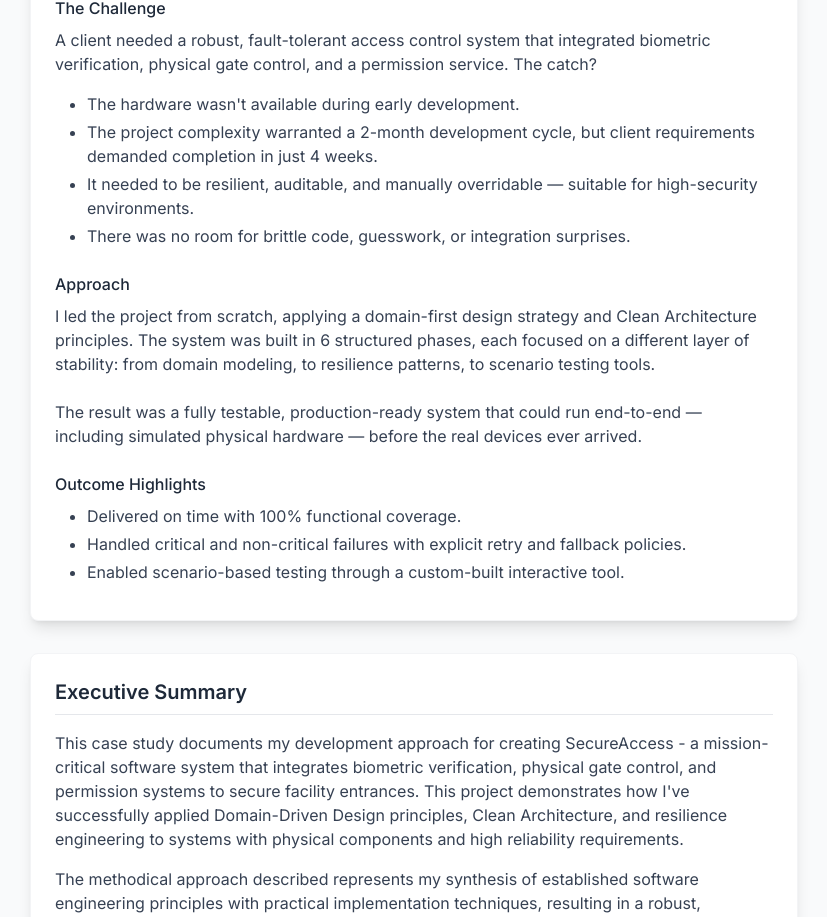
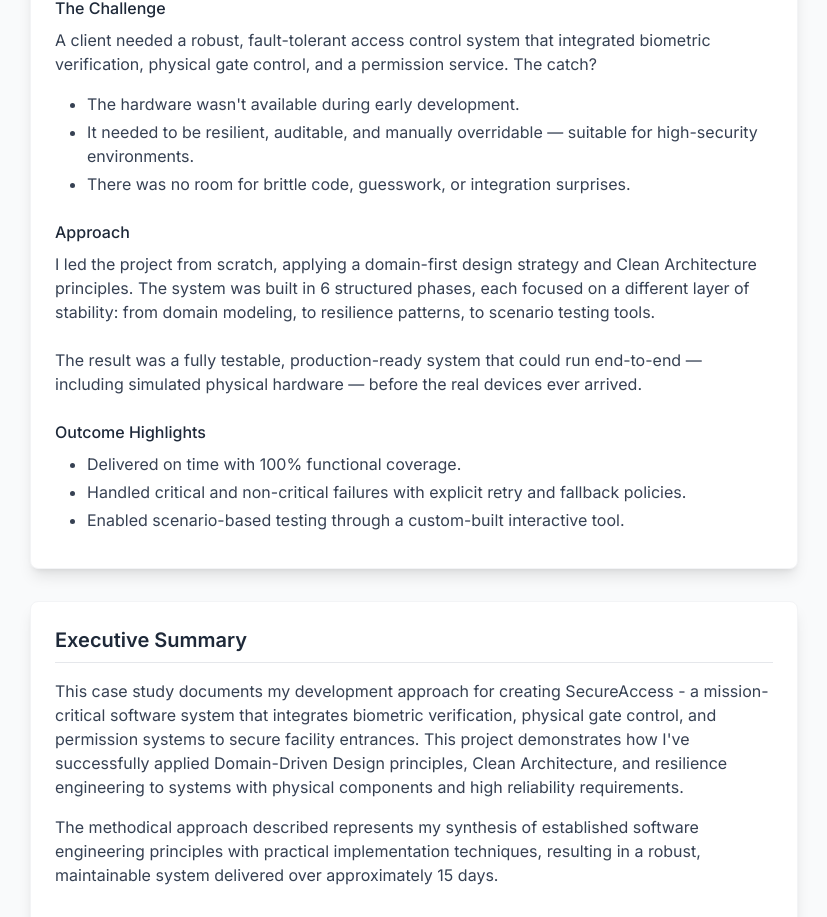
Before and after one commit to rene98c/personal-homepage, a Next.js app: page /en/case-study in a window 1280 px wide. Shown: the part 960-1877 px from the top of the page, without its empty margins (226-1053 px from the left). Built offline with nearby package versions, Linux system fonts and the light colour scheme.

Commit message:
no message

```diff
--- a/src/components/case-study/CaseStudyContent.tsx
+++ b/src/components/case-study/CaseStudyContent.tsx
@@ -139,7 +139,7 @@ const CaseStudyContent = ({
               </p>
               <ul className="list-disc pl-8 mb-6 space-y-1 text-gray-700">
                 <li>The hardware wasn&apos;t available during early development.</li>
-                <li>The project complexity warranted a 2-month development cycle, but client requirements demanded completion in just 4 weeks.</li>
+                {/* <li>The project complexity warranted a 2-month development cycle, but client requirements demanded completion in just 4 weeks.</li> */}
                 <li>It needed to be resilient, auditable, and manually overridable — suitable for high-security environments.</li>
                 <li>There was no room for brittle code, guesswork, or integration surprises.</li>
               </ul>
```
